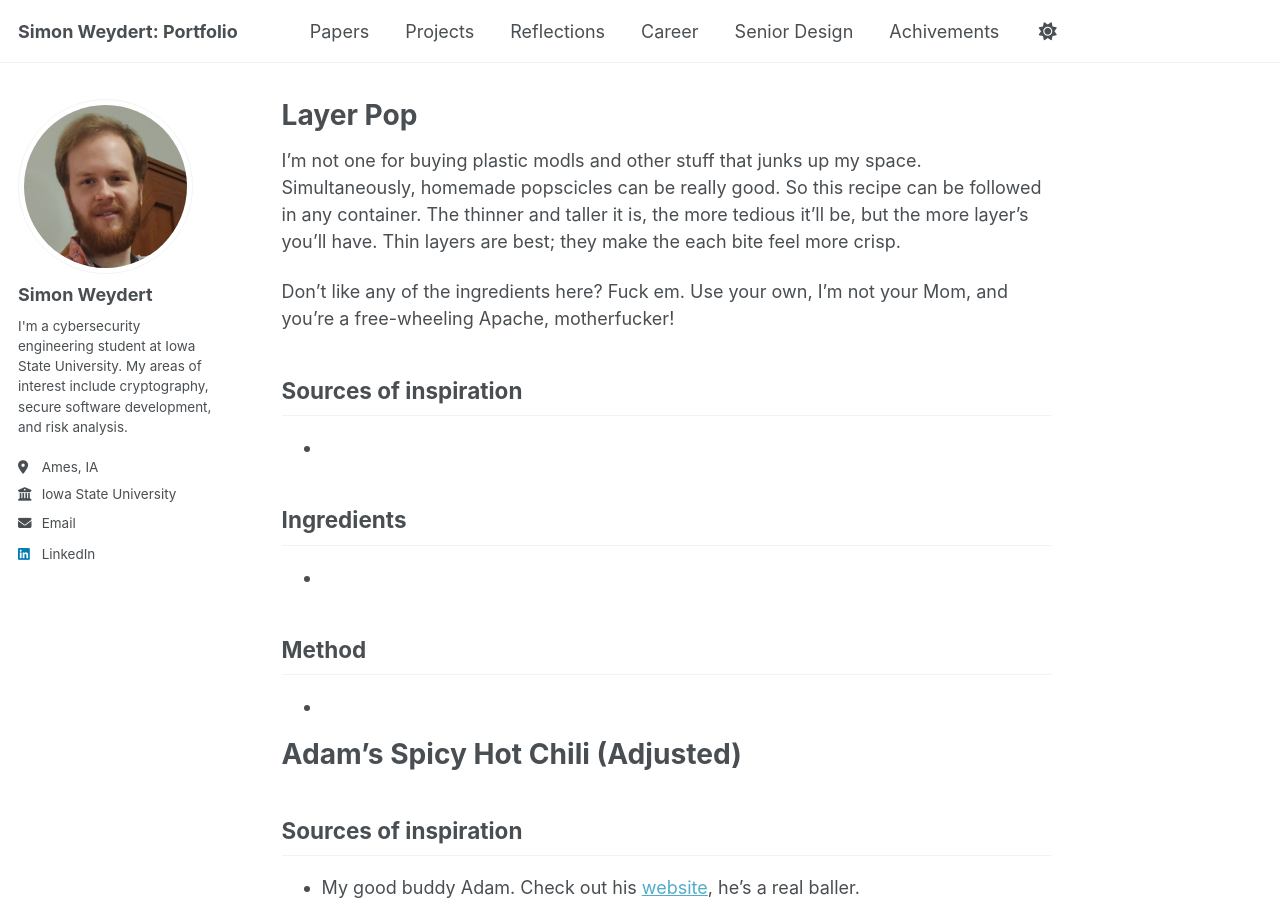
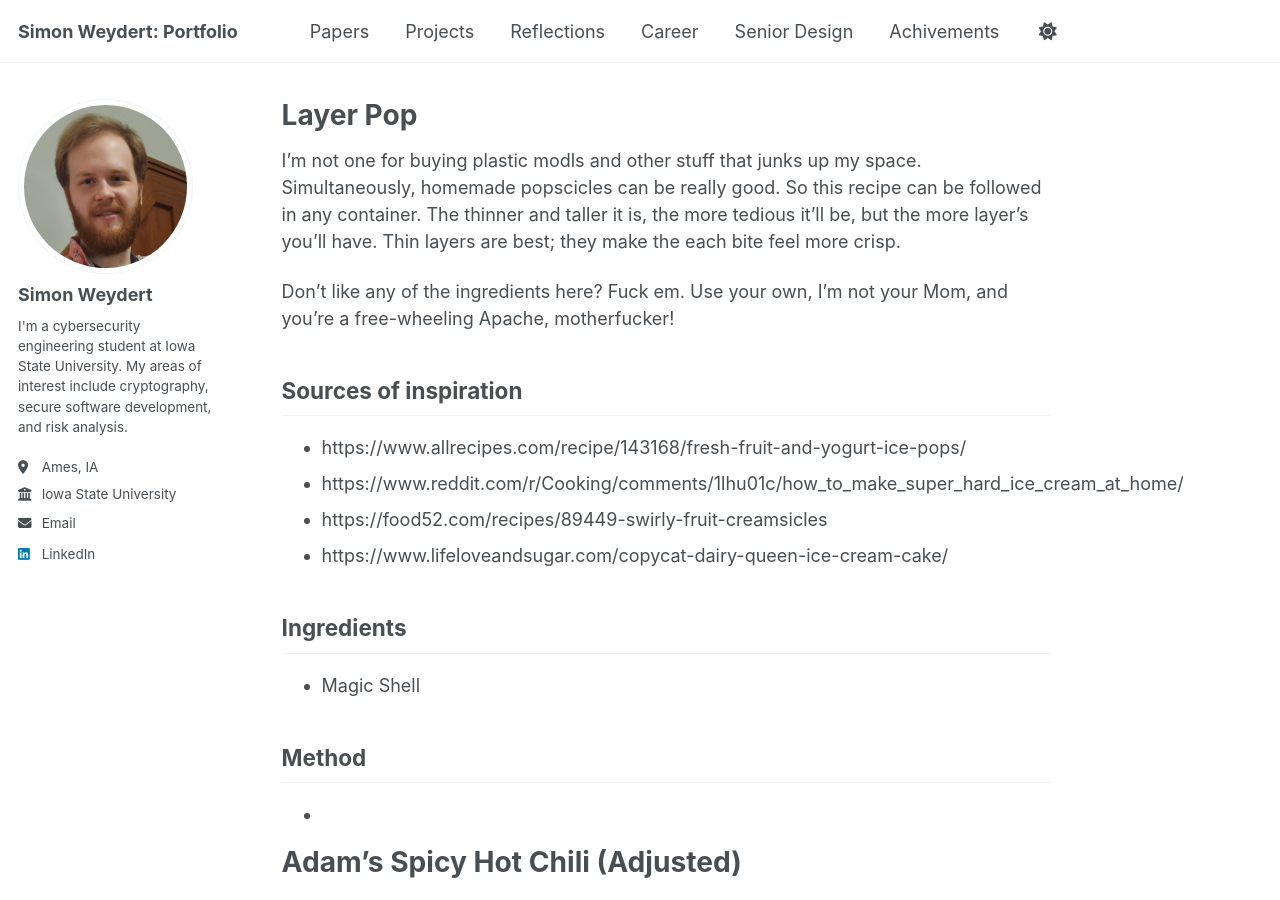
Before and after one commit to SiSaysTheOne/SiSaysTheOne.github.io, a Jekyll site: the page built from _pages/recipes.md, in a window 1280 px wide and 900 px high. Built offline with Jekyll 4.4.1, drawn with Linux system fonts in a browser that asks for light colours; our own code applies the rules of GitHub Pages for plain Markdown files; a script that is not in the unit is left out.

Commit message:
update recipes

```diff
--- a/_pages/recipes.md
+++ b/_pages/recipes.md
@@ -18,10 +18,14 @@ I'm not one for buying plastic modls and other stuff that junks up my space. Sim
 Don't like any of the ingredients here? Fuck em. Use your own, I'm not your Mom, and you're a free-wheeling Apache, motherfucker!
 
 ## Sources of inspiration
--
+- https://www.allrecipes.com/recipe/143168/fresh-fruit-and-yogurt-ice-pops/
+- https://www.reddit.com/r/Cooking/comments/1lhu01c/how_to_make_super_hard_ice_cream_at_home/
+- https://food52.com/recipes/89449-swirly-fruit-creamsicles
+- https://www.lifeloveandsugar.com/copycat-dairy-queen-ice-cream-cake/
+
 
 ## Ingredients
--
+- Magic Shell
 
 ## Method
 -
```
Also changed, not shown: README.md (+11 -0 lines).
